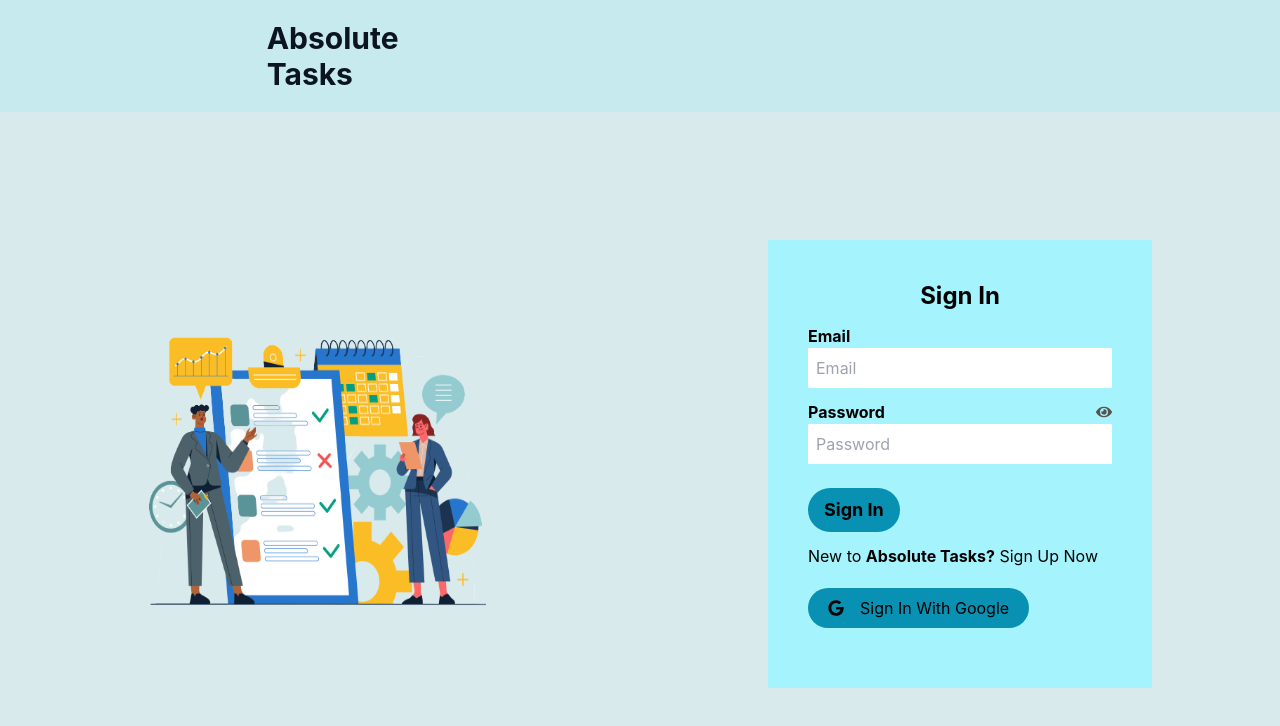
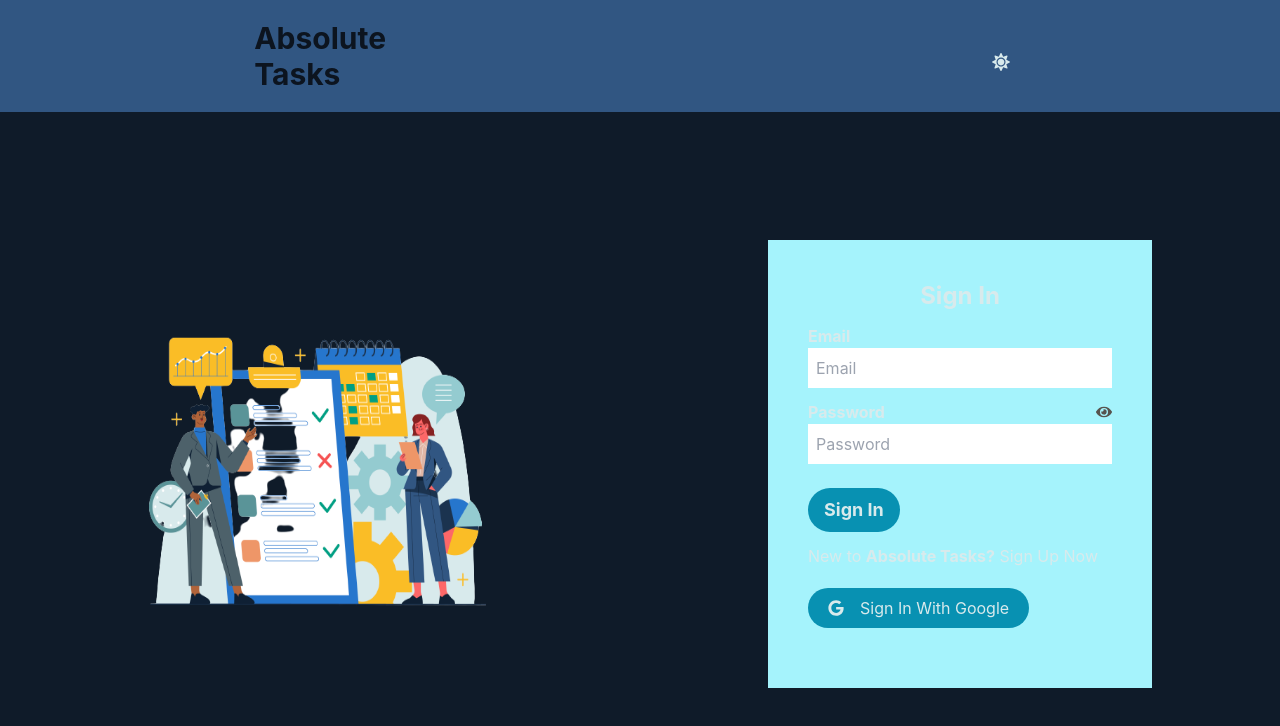
Before and after one commit to tanvir-taqi/absolute-task, a React (Create React App) app: page / in a window 1280 px wide. Shown: the top 726 px of the page. Built offline with nearby package versions, Linux system fonts and the light colour scheme; no server answers.

Commit message:
redux implied

```diff
--- a/src/App.js
+++ b/src/App.js
@@ -1,12 +1,15 @@
 
+import { useSelector } from 'react-redux';
 import { RouterProvider } from 'react-router-dom';
 import './App.css';
 import { router } from './router/routes';
 
 
 function App() {
+  const theme = useSelector(state => state.darkToggleMode)
+
   return (
-    <div className={`bg-[#d8eaec] min-h-[100vh]`}>
+    <div className={`${theme ? "bg-[#bbe3e7] text-[#0f1b29]": " text-[#d8eaec] bg-[#0f1b29]"} min-h-[100vh]`}>
       <RouterProvider router={router}>
 
       </RouterProvider>
--- /dev/null
+++ b/src/actions/index.js
@@ -0,0 +1,8 @@
+
+
+export const darkConvert = ()=> {
+   return {
+       type : "DARKMODE"
+    }
+
+}
--- a/src/index.js
+++ b/src/index.js
@@ -5,6 +5,8 @@
 import reportWebVitals from './reportWebVitals';
 import UserContext from './userContext/UserContext';
 import { QueryClient, QueryClientProvider } from '@tanstack/react-query';
+import { Provider } from 'react-redux';
+import store from './store';
 
 
 const queryClient = new QueryClient()
@@ -14,7 +16,9 @@
   <React.StrictMode>
     <QueryClientProvider client={queryClient}>
       <UserContext>
-        <App />
+        <Provider store={store}>
+          <App />
+        </Provider>
       </UserContext>
     </QueryClientProvider>
   </React.StrictMode>
--- a/src/pages/MyTask/SingleMyTask.js
+++ b/src/pages/MyTask/SingleMyTask.js
@@ -4,7 +4,7 @@
     const {taskname,details,image,date,_id} = task
     const [viewDetails, setViewDetails] = useState(false)
     return (
-        <div className='w-full my-5 flex justify-center'>
+        <div className='w-full  my-5 flex justify-center'>
 
             <div className={`md:w-2/3 `}>
                 <div className='px-4 grid grid-cols-1 md:grid-cols-6 justify-center items-center md:gap-6 gap-2'>
--- a/src/pages/shared/Header.js
+++ b/src/pages/shared/Header.js
@@ -2,14 +2,20 @@
 import { NavLink } from 'react-router-dom';
 import { AuthContext } from '../../userContext/UserContext';
 import { BiAlignMiddle, BiUserCircle } from "react-icons/bi";
+import { useDispatch, useSelector } from 'react-redux';
+import { darkConvert } from '../../actions';
+import { FaMoon, FaSun } from 'react-icons/fa';
 
 
 const Header = () => {
+    const theme = useSelector((state) => state.darkToggleMode)
+    const dispatch = useDispatch()
+
     const [display, setDisplay] = useState(false)
 
     const { user, logOut } = useContext(AuthContext);
 
-
+    console.log(theme)
     const handleLogOut = () => {
         const agreeToLogout = window.confirm("Are You Sure?")
         if (agreeToLogout) {
@@ -21,12 +27,12 @@
 
     return (
         <div className='' >
-            <div className={` bg-[#c6eaee] z-50 w-full header py-5 header-container  flex flex-col md:flex-row justify-around items-center`}>
+            <div className={` ${theme ? "bg-[#89e5f0] text-[#0c141fbd]": " text-[#d8eaec] bg-[#315682]"} z-50 w-full header py-5 header-container  flex flex-col md:flex-row justify-around items-center`}>
                 <div className="header-logo flex justify-around around items-center w-full  md:w-1/6">
 
                     {/* header logo and name  */}
 
-                        <h1 className={`text-[#0c141f] font-bold   text-lg md:text-3xl`}>Absolute Tasks</h1>
+                    <h1 className={`text-[#0c141f] font-bold   text-lg md:text-3xl`}>Absolute Tasks</h1>
 
 
                     <button className='block md:hidden' onClick={() => setDisplay(!display)}><BiAlignMiddle></BiAlignMiddle></button>
@@ -37,15 +43,19 @@
 
                         {
                             user && <>
-                                <NavLink className={({ isActive }) => (isActive ? 'mr-4 text-lg font-semibold   my-2 text-cyan-700' : 'mr-4 text-lg font-semibold   my-2')} to='/mytask'>My Tasks</NavLink>
-                                <NavLink className={({ isActive }) => (isActive ? 'mr-4 text-lg font-semibold   my-2 text-cyan-700' : 'mr-4 text-lg font-semibold   my-2')} to='/addtask'>Add Tasks</NavLink>
-                                <NavLink className={({ isActive }) => (isActive ? 'mr-4 text-lg font-semibold   my-2 text-cyan-700' : 'mr-4 text-lg font-semibold   my-2')} to='/completedtask'>Completed Tasks</NavLink>
+                                <NavLink className={({ isActive }) => (isActive ? 'mr-4 text-lg font-semibold   my-2 text-[#0c141f] ' : 'mr-4 text-lg font-semibold   my-2')} to='/mytask'>My Tasks</NavLink>
+                                <NavLink className={({ isActive }) => (isActive ? 'mr-4 text-lg font-semibold   my-2 text-[#0c141f] ' : 'mr-4 text-lg font-semibold   my-2')} to='/addtask'>Add Tasks</NavLink>
+                                <NavLink className={({ isActive }) => (isActive ? 'mr-4 text-lg font-semibold   my-2 text-[#0c141f] ' : 'mr-4 text-lg font-semibold   my-2')} to='/completedtask'>Completed Tasks</NavLink>
                                 <div className='my-3'> {user?.photoURL ? <img src={user?.photoURL} alt="" className="w-8 h-8 rounded-full  " /> : <span className=''><BiUserCircle></BiUserCircle></span>}</div>
                                 <button onClick={handleLogOut} className='md:mx-4 text-lg font-semibold my-2'>Sign Out</button>
 
                             </>
 
                         }
+                        <>
+                        <button onClick={()=>dispatch(darkConvert())} className='md:mx-4 text-lg font-semibold mt-3'>{theme ? <FaMoon></FaMoon> : <FaSun></FaSun>}</button>
+                        </>
+
 
                     </div>
 
--- /dev/null
+++ b/src/reducers/darkToggle.js
@@ -0,0 +1,12 @@
+
+
+const initialState = false
+const darkToggleMode = (state = initialState , action)=>{
+    switch(action.type){
+        case 'DARKMODE' : return !state
+        default: return state
+
+    }
+}
+
+export default darkToggleMode
--- /dev/null
+++ b/src/reducers/index.js
@@ -0,0 +1,8 @@
+import { combineReducers } from "redux";
+ import darkToggleMode from "./darkToggle";
+
+const rootReducer = combineReducers({
+    darkToggleMode
+})
+
+export default rootReducer;
--- /dev/null
+++ b/src/store.js
@@ -0,0 +1,8 @@
+import { createStore } from "redux";
+import rootReducer from "./reducers";
+
+
+const store = createStore(rootReducer)
+
+
+export default store;
```
